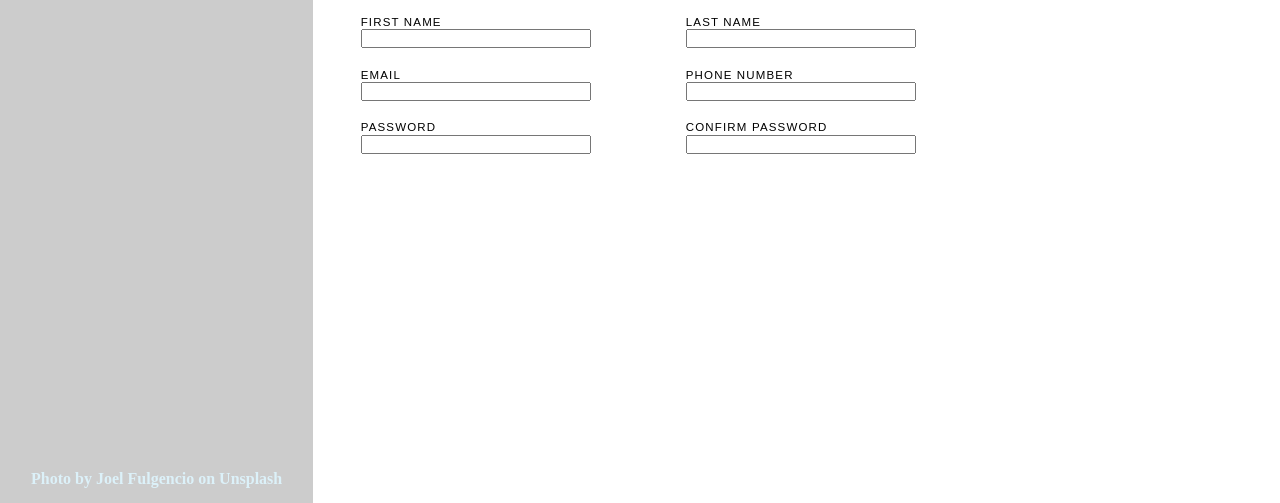
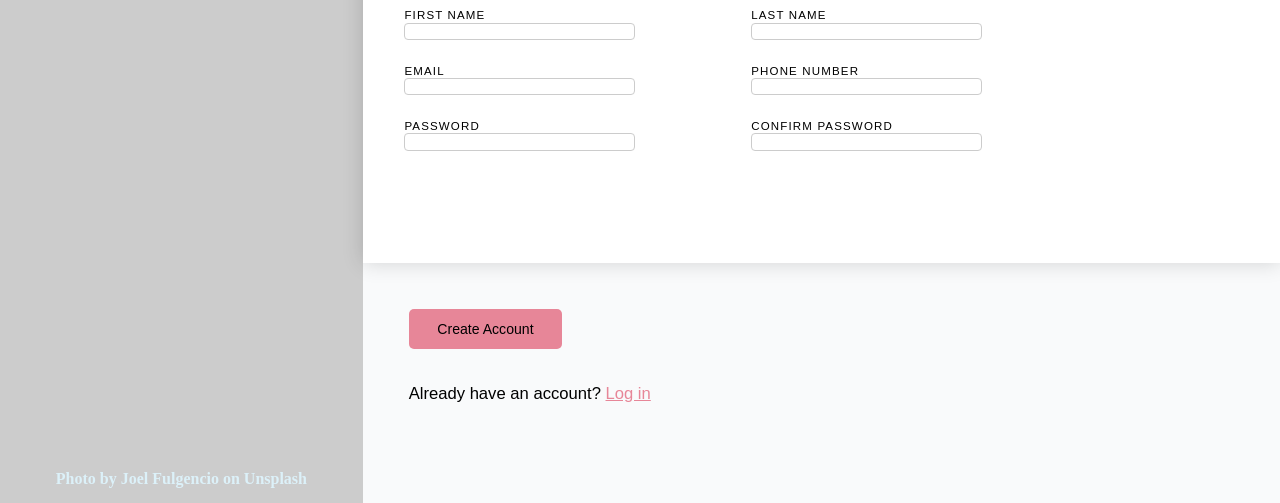
Before and after one commit to youniverse301/Sign-up-Form, a plain HTML site: page index.html in a window 1280 px wide. Shown: the part 297-800 px from the top of the page. Drawn offline with Linux system fonts and the light colour scheme.

Commit message:
Everything placed on page

```diff
--- a/index.html
+++ b/index.html
@@ -18,7 +18,8 @@
             <h1>Arisaka</h1>
         </div>
     </div>
-    <div class="right_container">
+    <div class="rightContainer">
+        <div class="toprightContainer">
             <div class="textContainer">
                 <p class="bigP">This is not a real online service!
                 You know you need something like this in your life to help you realize your deepest dreams.
@@ -53,6 +54,11 @@
                 </div>
             </form>
         </div>
+        <div class="bottomrightContainer">
+        <button class="account"> Create Account</button>
+        <p class="loginText">Already have an account? <a class="login" href="https://www.google.com/">Log in</a></p>
+        </div>
+    </div>
     <script src="myscript.js"></script>
 </body>
 </html>
--- a/minimal-table.css
+++ b/minimal-table.css
@@ -442,14 +442,15 @@ padding-left: 5%;
 form {
   display: flex;
   flex-flow: row wrap;
-  max-width: 70%;
+  width: 65vw;
+
 }
 
   .firstName {
     display: flex;
     flex-direction: column;
     width: 18vw;
-    padding-left: 7%;
+    padding-left: 5%;
     padding-right: 7%;
     font-family: Arial, Helvetica, sans-serif;
     font-size: .9vw;
@@ -472,7 +473,7 @@ form {
     display: flex;
     flex-direction: column;
     width: 18vw;
-    padding-left: 7%;
+    padding-left: 5%;
     padding-right: 7%;
     padding-top: 3%;
     font-family: Arial, Helvetica, sans-serif;
@@ -497,7 +498,7 @@ form {
     display: flex;
     flex-direction: column;
     width: 18vw;
-    padding-left: 7%;
+    padding-left: 5%;
     padding-right: 7%;
     padding-top: 3%;
     font-family: Arial, Helvetica, sans-serif;
@@ -512,14 +513,79 @@ form {
     width: 18vw;
     padding-left: 7%;
     padding-top: 3%;
+    padding-bottom: 2%;
     font-family: Arial, Helvetica, sans-serif;
     font-size: .9vw;
     font-weight: normal;
     letter-spacing: 0.1em;
   }
 
-  :focus{
+  input:focus{
     outline: none;
     border-color: blue;
     border-radius: 5px;
 }
+
+input {
+  display: inline-block;
+  border: 1px solid #ccc;
+  border-radius: 4px;
+  box-sizing: border-box;
+}
+
+.rightContainer {
+  display: flex;
+  flex-flow: column;
+}
+
+.toprightContainer {
+  display: flex;
+  flex-flow: column;
+  margin: 0;
+  height: 70vh;
+  width: 100%;
+  background-color: #FFFFFF;
+  box-shadow: 0px 0px 20px #00000029;
+  position: relative;
+  z-index: 10;
+}
+
+.bottomrightContainer {
+display: flex;
+flex-flow: column;
+align-content: flex-start;
+margin: 0;
+height: 30vh;
+background-color: #F9FAFB;
+position: relative;
+}
+
+.account {
+margin-top: 5%;
+margin-left: 5%;
+width: 12vw;
+height: 5vh;
+font-size: 1.1vw;
+font-family: Arial, Helvetica, sans-serif;
+background-color: #E78698;
+border: none;
+border-radius: 5px;
+position: relative
+}
+
+.loginText {
+  padding-left: 5%;
+  padding-top: 2%;
+  font-family: Arial, Helvetica, sans-serif;
+  font-size: 1.3vw;
+  font-weight: normal;
+  width: 90%;
+}
+
+a.login {
+  color: #E78698;
+}
+
+a.login:visited {
+  color: #000000;
+}
```
Lines whose indentation alone changed are shown as unchanged.
